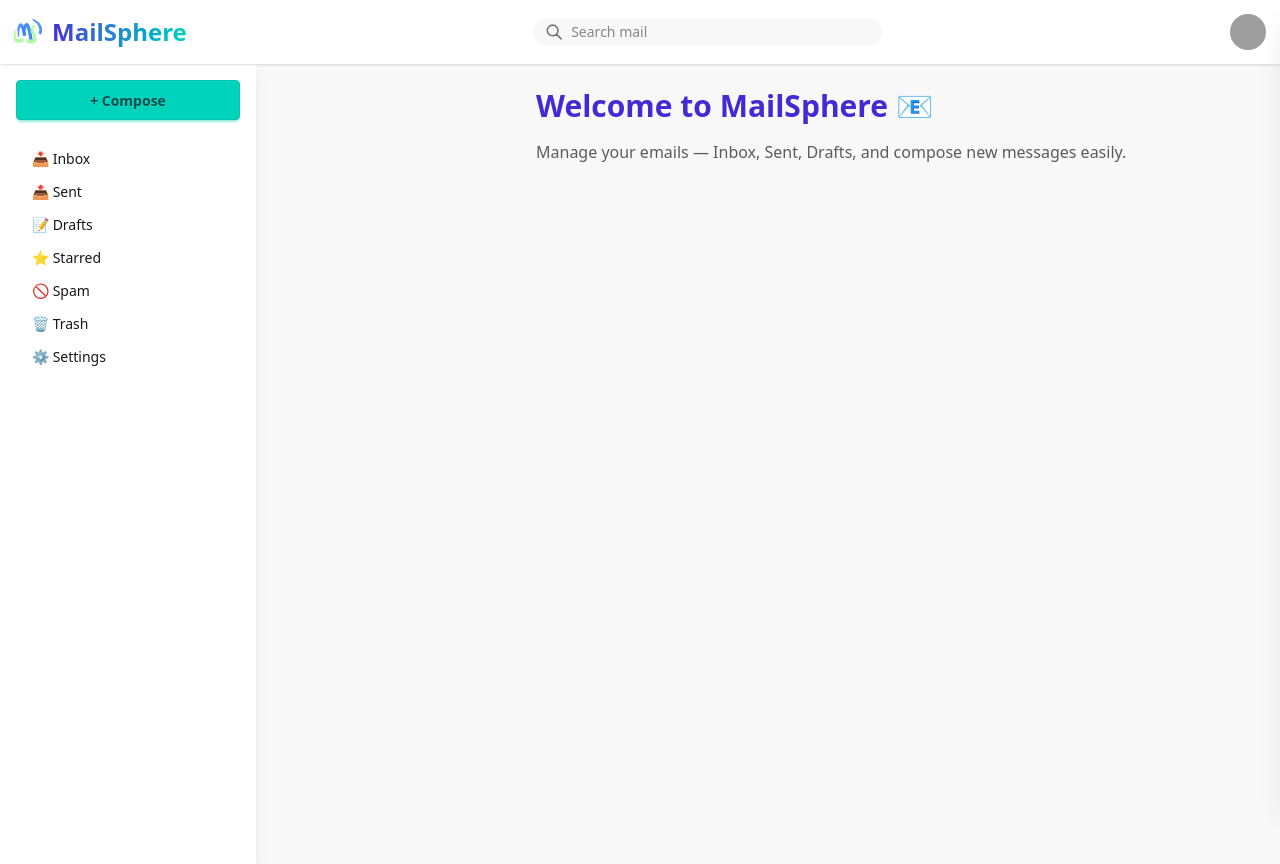
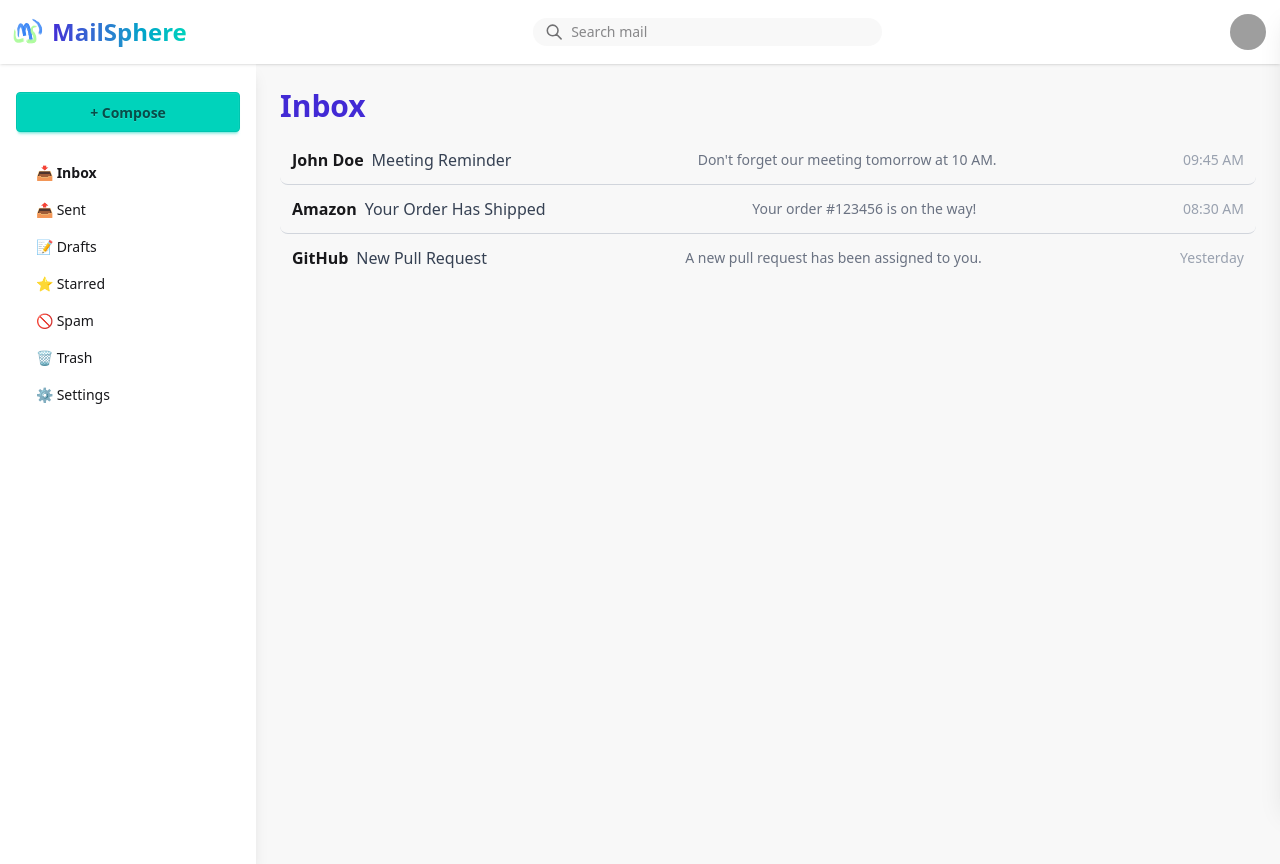
Before and after one commit to saurabh-r1/MailSphere, a React app in the folder Frontend/: page / in a window 1280 px wide. Built offline with nearby package versions, Linux system fonts and the light colour scheme; grey boxes are pictures that could not be loaded; the HTML template or start-up script is replaced by a standard one.

Commit message:
UI for Inbox and sent box

```diff
--- a/Frontend/src/App.jsx
+++ b/Frontend/src/App.jsx
@@ -1,19 +1,18 @@
 import { useState, useEffect } from "react";
 import Navbar from "./components/Navbar";
 import Sidebar from "./components/Sidebar";
-import ComposeDrawer from "./Components/ComposeDrawer";
-
-
+import ComposeDrawer from "./components/ComposeDrawer";
+import Inbox from "./components/Inbox";
+import Sent from "./components/Sent";
 
 function App() {
-  // Sidebar state
   const [isSidebarOpen, setIsSidebarOpen] = useState(window.innerWidth >= 1024);
   const [windowWidth, setWindowWidth] = useState(window.innerWidth);
 
-  // Compose drawer state
   const [isComposeOpen, setIsComposeOpen] = useState(false);
+  const [activeView, setActiveView] = useState("inbox");
 
-  // Window resize handler
+  // Handle window resize
   useEffect(() => {
     const handleResize = () => {
       setWindowWidth(window.innerWidth);
@@ -24,16 +23,13 @@ function App() {
     return () => window.removeEventListener("resize", handleResize);
   }, []);
 
-  // Toggle sidebar (mobile only)
   const toggleSidebar = () => {
     if (windowWidth < 1024) setIsSidebarOpen(!isSidebarOpen);
   };
 
-  // Compose drawer handlers
   const openCompose = () => setIsComposeOpen(true);
   const closeCompose = () => setIsComposeOpen(false);
 
-  // Search handler
   const handleSearch = (query) => {
     console.log("Searching for:", query);
   };
@@ -48,26 +44,25 @@ function App() {
         windowWidth={windowWidth}
       />
 
-      <div className="flex flex-1 relative">
+      {/* Sidebar + Main content */}
+      <div className="flex flex-1">
         {/* Sidebar */}
         <Sidebar
           isOpen={isSidebarOpen}
           toggleSidebar={toggleSidebar}
           onComposeClick={openCompose}
+          setActiveView={setActiveView}
         />
 
         {/* Main content */}
-        <main
-          className={`flex-1 p-4 md:p-6 overflow-y-auto transition-all duration-300 ${
-            isSidebarOpen && windowWidth >= 1024 ? "lg:ml-64" : ""
-          }`}
-        >
-          <h1 className="text-3xl font-bold mb-4 text-primary">
-            Welcome to MailSphere 📧
-          </h1>
-          <p className="text-base-content/70">
-            Manage your emails — Inbox, Sent, Drafts, and compose new messages easily.
-          </p>
+        <main className="flex-1 p-4 md:p-6 overflow-y-auto transition-all duration-300">
+          {activeView === "inbox" && <Inbox />}
+          {activeView === "sent" && <Sent />}
+          {activeView === "drafts" && <p>Drafts folder coming soon...</p>}
+          {activeView === "starred" && <p>Starred folder coming soon...</p>}
+          {activeView === "spam" && <p>Spam folder coming soon...</p>}
+          {activeView === "trash" && <p>Trash folder coming soon...</p>}
+          {activeView === "settings" && <p>Settings page coming soon...</p>}
         </main>
       </div>
 
--- /dev/null
+++ b/Frontend/src/Components/Inbox.jsx
@@ -0,0 +1,68 @@
+import React from "react";
+
+const emails = [
+  {
+    sender: "John Doe",
+    subject: "Meeting Reminder",
+    snippet: "Don't forget our meeting tomorrow at 10 AM.",
+    time: "09:45 AM",
+  },
+  {
+    sender: "Amazon",
+    subject: "Your Order Has Shipped",
+    snippet: "Your order #123456 is on the way!",
+    time: "08:30 AM",
+  },
+  {
+    sender: "GitHub",
+    subject: "New Pull Request",
+    snippet: "A new pull request has been assigned to you.",
+    time: "Yesterday",
+  },
+  // Add more sample emails here
+];
+
+function Inbox() {
+  return (
+    <div className="flex flex-col space-y-3">
+      {/* Header */}
+      <div>
+        <h1 className="text-lg sm:text-xl md:text-2xl lg:text-3xl font-bold text-primary">
+          Inbox
+        </h1>
+      </div>
+
+      {/* Email list */}
+      <div className="flex flex-col divide-y divide-gray-300">
+        {emails.map((email, index) => (
+          <div
+            key={index}
+            className="flex flex-col sm:flex-row justify-between items-start sm:items-center p-3 hover:bg-base-200 rounded-lg transition-colors cursor-pointer"
+          >
+            {/* Sender and subject */}
+            <div className="flex flex-col sm:flex-row sm:items-center sm:space-x-2">
+              <span className="font-semibold text-sm sm:text-sm md:text-base lg:text-base">
+                {email.sender}
+              </span>
+              <span className="text-gray-700 text-sm sm:text-sm md:text-base lg:text-base">
+                {email.subject}
+              </span>
+            </div>
+
+            {/* Snippet */}
+            <p className="text-gray-500 text-xs sm:text-xs md:text-sm lg:text-sm mt-1 sm:mt-0">
+              {email.snippet}
+            </p>
+
+            {/* Time */}
+            <span className="text-gray-400 text-xs sm:text-xs md:text-sm lg:text-sm mt-1 sm:mt-0">
+              {email.time}
+            </span>
+          </div>
+        ))}
+      </div>
+    </div>
+  );
+}
+
+export default Inbox;
--- /dev/null
+++ b/Frontend/src/Components/Sent.jsx
@@ -0,0 +1,68 @@
+import React from "react";
+
+const sentEmails = [
+  {
+    recipient: "Alice Smith",
+    subject: "Project Update",
+    snippet: "Here is the latest update on our project...",
+    time: "Today, 10:15 AM",
+  },
+  {
+    recipient: "Bob Johnson",
+    subject: "Invoice #4567",
+    snippet: "Attached is the invoice for last month...",
+    time: "Yesterday, 02:30 PM",
+  },
+  {
+    recipient: "Charlie Brown",
+    subject: "Meeting Follow-up",
+    snippet: "Thanks for attending the meeting, here are the notes...",
+    time: "Oct 20, 2025",
+  },
+  // Add more sent emails as needed
+];
+
+function Sent() {
+  return (
+    <div className="flex flex-col space-y-3">
+      {/* Header */}
+      <div>
+        <h1 className="text-lg sm:text-xl md:text-2xl lg:text-3xl font-bold text-primary">
+          Sent
+        </h1>
+      </div>
+
+      {/* Sent emails list */}
+      <div className="flex flex-col divide-y divide-gray-300">
+        {sentEmails.map((email, index) => (
+          <div
+            key={index}
+            className="flex flex-col sm:flex-row justify-between items-start sm:items-center p-3 hover:bg-base-200 rounded-lg transition-colors cursor-pointer"
+          >
+            {/* Recipient and subject */}
+            <div className="flex flex-col sm:flex-row sm:items-center sm:space-x-2">
+              <span className="font-semibold text-sm sm:text-sm md:text-base lg:text-base">
+                {email.recipient}
+              </span>
+              <span className="text-gray-700 text-sm sm:text-sm md:text-base lg:text-base">
+                {email.subject}
+              </span>
+            </div>
+
+            {/* Snippet */}
+            <p className="text-gray-500 text-xs sm:text-xs md:text-sm lg:text-sm mt-1 sm:mt-0">
+              {email.snippet}
+            </p>
+
+            {/* Time */}
+            <span className="text-gray-400 text-xs sm:text-xs md:text-sm lg:text-sm mt-1 sm:mt-0">
+              {email.time}
+            </span>
+          </div>
+        ))}
+      </div>
+    </div>
+  );
+}
+
+export default Sent;
--- a/Frontend/src/Components/Sidebar.jsx
+++ b/Frontend/src/Components/Sidebar.jsx
@@ -1,4 +1,4 @@
-function Sidebar({ isOpen, toggleSidebar, onComposeClick }) {
+function Sidebar({ isOpen, toggleSidebar, onComposeClick, setActiveView }) {
   return (
     <>
       {/* Mobile overlay */}
@@ -11,43 +11,76 @@ function Sidebar({ isOpen, toggleSidebar, onComposeClick }) {
 
       {/* Sidebar drawer */}
       <aside
-        className={`
-          fixed lg:static top-14 lg:top-0 left-0
-          h-[calc(100%-3.5rem)] lg:h-[100vh]
-          bg-base-100 shadow-lg w-64 p-4
-          transition-transform duration-300 ease-in-out z-40
-          ${isOpen ? "translate-x-0" : "-translate-x-full"}
-          lg:translate-x-0 overflow-y-auto
+        className={`fixed lg:static top-14 lg:top-0 left-0 h-[calc(100%-3.5rem)] lg:h-[100vh] bg-base-100 shadow-lg w-64 p-4 transition-transform duration-300 ease-in-out z-40
+          ${isOpen ? "translate-x-0" : "-translate-x-full lg:translate-x-0"}
         `}
       >
-        {/* Desktop Compose button */}
+        {/* Compose button (desktop only, balanced spacing) */}
         <button
           onClick={onComposeClick}
-          className="btn btn-accent w-full mb-4 hidden lg:block"
+          className="btn btn-accent w-full mt-3 mb-4 hidden lg:block"
         >
           + Compose
         </button>
 
-        {/* Menu Items */}
+        {/* Sidebar menu */}
         <ul className="menu text-base-content space-y-1">
-          {[
-            "📥 Inbox",
-            "📤 Sent",
-            "📝 Drafts",
-            "⭐ Starred",
-            "🚫 Spam",
-            "🗑 Trash",
-            "⚙️ Settings",
-          ].map((item) => (
-            <li key={item}>
-              <a
-                className="hover:bg-base-200 rounded-md px-2 py-1 transition-colors"
-                onClick={() => isOpen && window.innerWidth < 1024 && toggleSidebar()}
-              >
-                {item}
-              </a>
-            </li>
-          ))}
+          <li>
+            <button
+              onClick={() => setActiveView("inbox")}
+              className="font-semibold w-full text-left"
+            >
+              📥 Inbox
+            </button>
+          </li>
+          <li>
+            <button
+              onClick={() => setActiveView("sent")}
+              className="w-full text-left"
+            >
+              📤 Sent
+            </button>
+          </li>
+          <li>
+            <button
+              onClick={() => setActiveView("drafts")}
+              className="w-full text-left"
+            >
+              📝 Drafts
+            </button>
+          </li>
+          <li>
+            <button
+              onClick={() => setActiveView("starred")}
+              className="w-full text-left"
+            >
+              ⭐ Starred
+            </button>
+          </li>
+          <li>
+            <button
+              onClick={() => setActiveView("spam")}
+              className="w-full text-left"
+            >
+              🚫 Spam
+            </button>
+          </li>
+          <li>
+            <button
+              onClick={() => setActiveView("trash")}
+              className="w-full text-left"
+            >
+              🗑 Trash
+            </button>
+          </li>
+          <li>
+            <button
+              onClick={() => setActiveView("settings")}
+              className="w-full text-left"
+            >
+              ⚙️ Settings
+            </button>
+          </li>
         </ul>
       </aside>
     </>
```
